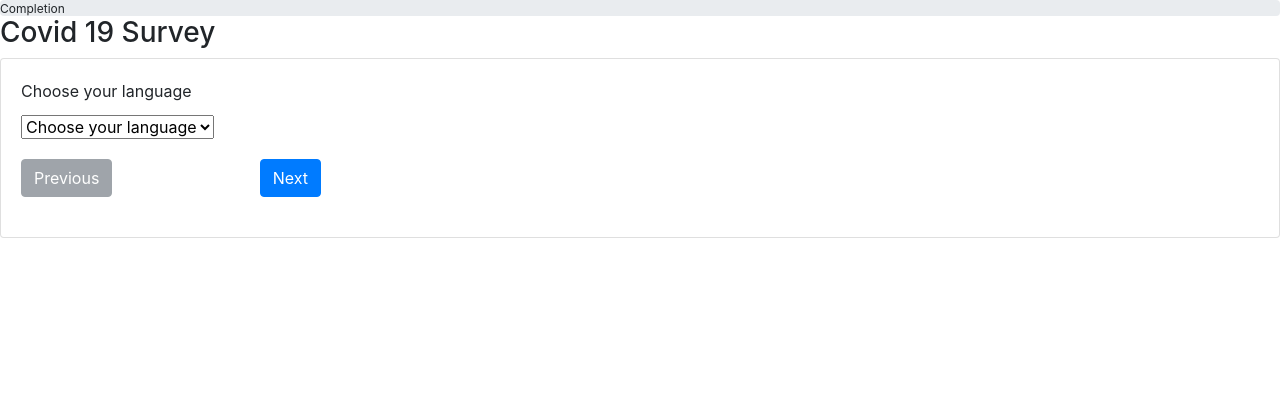
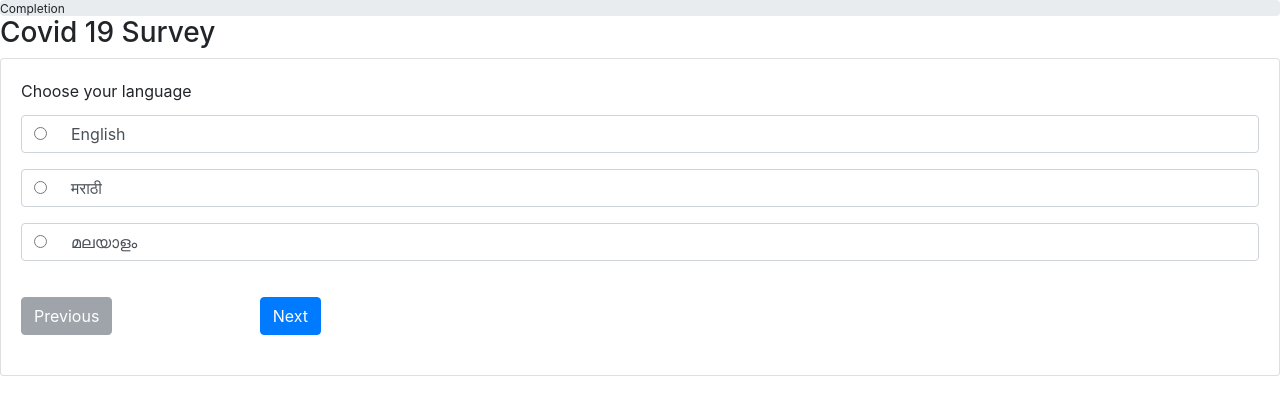
Before and after one commit to onlydevelop/covidquestion, an Angular app: page / in a window 1280 px wide. Shown: the top 414 px of the page. Built offline with nearby package versions, Linux system fonts and the light colour scheme.

Commit message:
Changed from select to radio

```diff
--- a/src/app/constants/multi-step-form.ts
+++ b/src/app/constants/multi-step-form.ts
@@ -84,7 +84,7 @@ const STEP_ITEMS = [];
 
 STEP_ITEMS.push({label: 'Select Language', data: {
     language: {
-        type: 'select',
+        type: 'radio',
         options: LANGUAGES_LIST,
         validations: {},
         errors: {},
@@ -100,7 +100,7 @@ STEP_ITEMS.push({label: 'Personal Details: Name', data: {
 
 STEP_ITEMS.push({label: 'Personal Details: Age', data: {
     age: {
-        type: 'select',
+        type: 'radio',
         options: AGE_LIST,
         validations: {},
         errors: {},
@@ -115,14 +115,14 @@ STEP_ITEMS.push({label: 'Personal Details: Diseases', data: {
         options: DISEASE_LIST,
         validations: {},
         errors: {},
-        placeholder: 'Diseases'
+        placeholder: 'Existing Diseases'
       }
     }
 });
 
 STEP_ITEMS.push({label: 'Personal Details: Gender', data: {
     gender: {
-        type: 'select',
+        type: 'radio',
         options: GENDER_LIST,
         validations: {},
         errors: {},
@@ -133,7 +133,7 @@ STEP_ITEMS.push({label: 'Personal Details: Gender', data: {
 
 STEP_ITEMS.push({label: 'Personal Details: Smoking Habits', data: {
     smoker: {
-        type: 'select',
+        type: 'radio',
         options: SMOKER_LIST,
         validations: {},
         errors: {},
@@ -144,7 +144,7 @@ STEP_ITEMS.push({label: 'Personal Details: Smoking Habits', data: {
 
 STEP_ITEMS.push({label: 'Beheavioral Details', data: {
     Be1: {
-        type: 'select',
+        type: 'radio',
         options: BE_LIST,
         validations: {},
         errors: {},
@@ -155,7 +155,7 @@ STEP_ITEMS.push({label: 'Beheavioral Details', data: {
 
 STEP_ITEMS.push({label: 'Beheavioral Details', data: {
     Be2: {
-        type: 'select',
+        type: 'radio',
         options: BE_LIST,
         validations: {},
         errors: {},
@@ -166,7 +166,7 @@ STEP_ITEMS.push({label: 'Beheavioral Details', data: {
 
 STEP_ITEMS.push({label: 'Beheavioral Details', data: {
     Be3: {
-        type: 'select',
+        type: 'radio',
         options: BE_LIST,
         validations: {},
         errors: {},
@@ -177,7 +177,7 @@ STEP_ITEMS.push({label: 'Beheavioral Details', data: {
 
 STEP_ITEMS.push({label: 'Beheavioral Details', data: {
     Be4: {
-        type: 'select',
+        type: 'radio',
         options: BE_LIST,
         validations: {},
         errors: {},
@@ -188,7 +188,7 @@ STEP_ITEMS.push({label: 'Beheavioral Details', data: {
 
 STEP_ITEMS.push({label: 'Beheavioral Details', data: {
     Be5: {
-        type: 'select',
+        type: 'radio',
         options: BE_LIST_1,
         validations: {},
         errors: {},
@@ -199,7 +199,7 @@ STEP_ITEMS.push({label: 'Beheavioral Details', data: {
 
 STEP_ITEMS.push({label: 'Beheavioral Details', data: {
     Be6: {
-        type: 'select',
+        type: 'radio',
         options: BE_LIST_2,
         validations: {},
         errors: {},
@@ -210,7 +210,7 @@ STEP_ITEMS.push({label: 'Beheavioral Details', data: {
 
 STEP_ITEMS.push({label: 'Exposure', data: {
     Ex1: {
-        type: 'select',
+        type: 'radio',
         options: EXPOSURE_STAY_LIST,
         validations: {},
         errors: {},
@@ -221,7 +221,7 @@ STEP_ITEMS.push({label: 'Exposure', data: {
 
 STEP_ITEMS.push({label: 'Exposure', data: {
     Ex2: {
-        type: 'select',
+        type: 'radio',
         options: EXPOSURE_OCCUPATION_LIST,
         validations: {},
         errors: {},
@@ -243,7 +243,7 @@ STEP_ITEMS.push({label: 'Exposure', data: {
 
 STEP_ITEMS.push({label: 'Social Policy', data: {
     SP1: {
-        type: 'select',
+        type: 'radio',
         options: SOCIAL_POLICY_LIST,
         validations: {},
         errors: {},
@@ -254,7 +254,7 @@ STEP_ITEMS.push({label: 'Social Policy', data: {
 
 STEP_ITEMS.push({label: 'Social Policy', data: {
     SP2: {
-        type: 'select',
+        type: 'radio',
         options: SOCIAL_POLICY_LIST,
         validations: {},
         errors: {},
```
